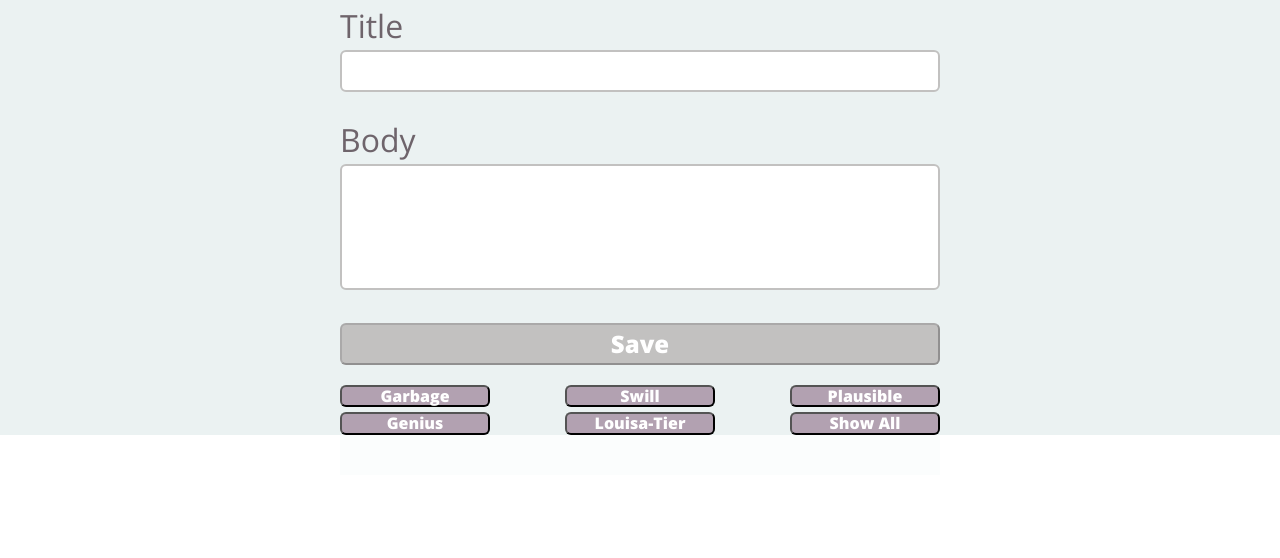
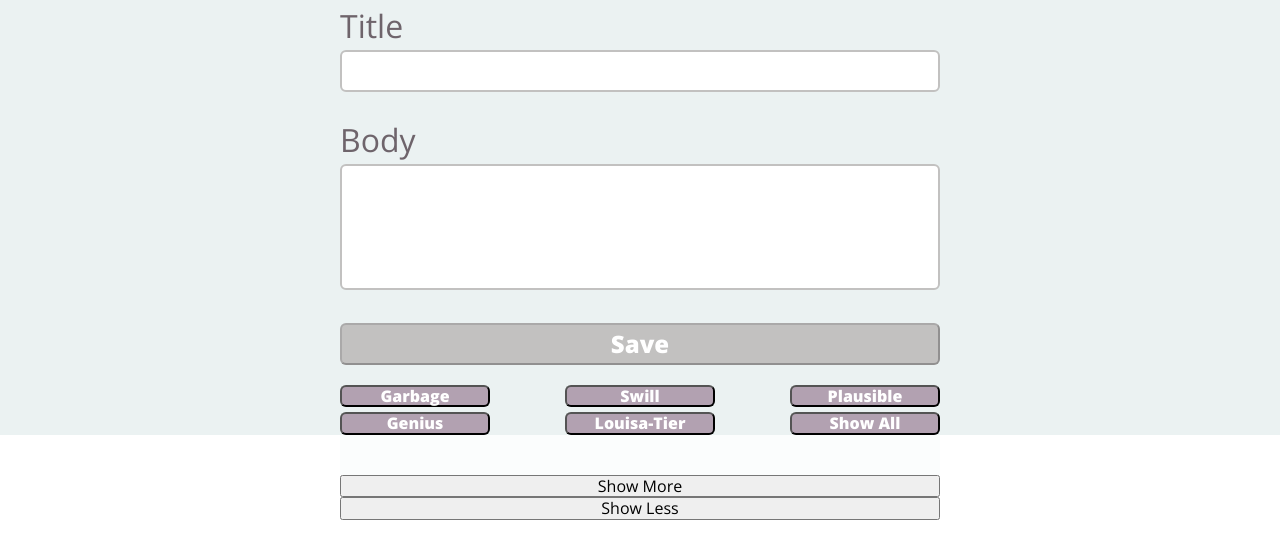
Before and after one commit to hlhartley/ideabox-triples, a plain HTML site: page index.html in a window 1280 px wide. Shown: the part 112-670 px from the top of the page. Drawn offline with nearby package versions, Linux system fonts and the light colour scheme.

Commit message:
Show less and and show more functions created

```diff
--- a/index.html
+++ b/index.html
@@ -33,7 +33,11 @@
       <button data-qualitynumber="5" class="show-all-button quality-class filter-buttons">Show All</button>
     </section>
   </main>
-  <section class="cards-container"></section>
+  <div class="show-more-features">
+    <section class="cards-container max-height"></section>
+    <button class="show-more-btn">Show More</button>
+    <button class="show-less-btn">Show Less</button>
+  </div>
   <script src="idea.js"></script>
   <script src="script.js"></script>
 </body>
--- a/script.js
+++ b/script.js
@@ -3,12 +3,24 @@ var bodyInput = document.querySelector('.body-input');
 var saveButton = document.querySelector('.save-btn');
 var cardsContainer = document.querySelector('.cards-container');
 var searchBarInput = document.querySelector('.search-bar-input');
+var showMore = document.querySelector('.show-more-btn');
+var showLess = document.querySelector('.show-less-btn');
 
 searchBarInput.addEventListener('keyup', filterSearch);
 saveButton.addEventListener('click', createInitialCard);
 cardsContainer.addEventListener('click', checkDeleteButton);
 titleInput && bodyInput.addEventListener('keyup', disableSaveButton);
 cardsContainer.addEventListener('change', saveUserInput);
+showMore.addEventListener('click', showMoreCards);
+showLess.addEventListener('click', showLessCards);
+
+function showMoreCards() {
+ cardsContainer.classList.remove('max-height');
+}
+
+function showLessCards() {
+ cardsContainer.classList.add('max-height');
+}
 
 function checkEnterKey(type) {
   var key = event.keyCode;
--- a/styles.css
+++ b/styles.css
@@ -196,6 +196,18 @@
   margin-bottom: 5px;
 }
 
+.show-more-features {
+  width: 600px;
+  margin: auto;
+  display: flex;
+  justify-content: flex-end;
+  flex-direction: column;
+}
+
+.max-height {
+  max-height: 1728px;
+  overflow: hidden;
+}
 
 @media screen and (max-width: 1150px) {
   .header-container {
```
Lines whose indentation alone changed are shown as unchanged.
